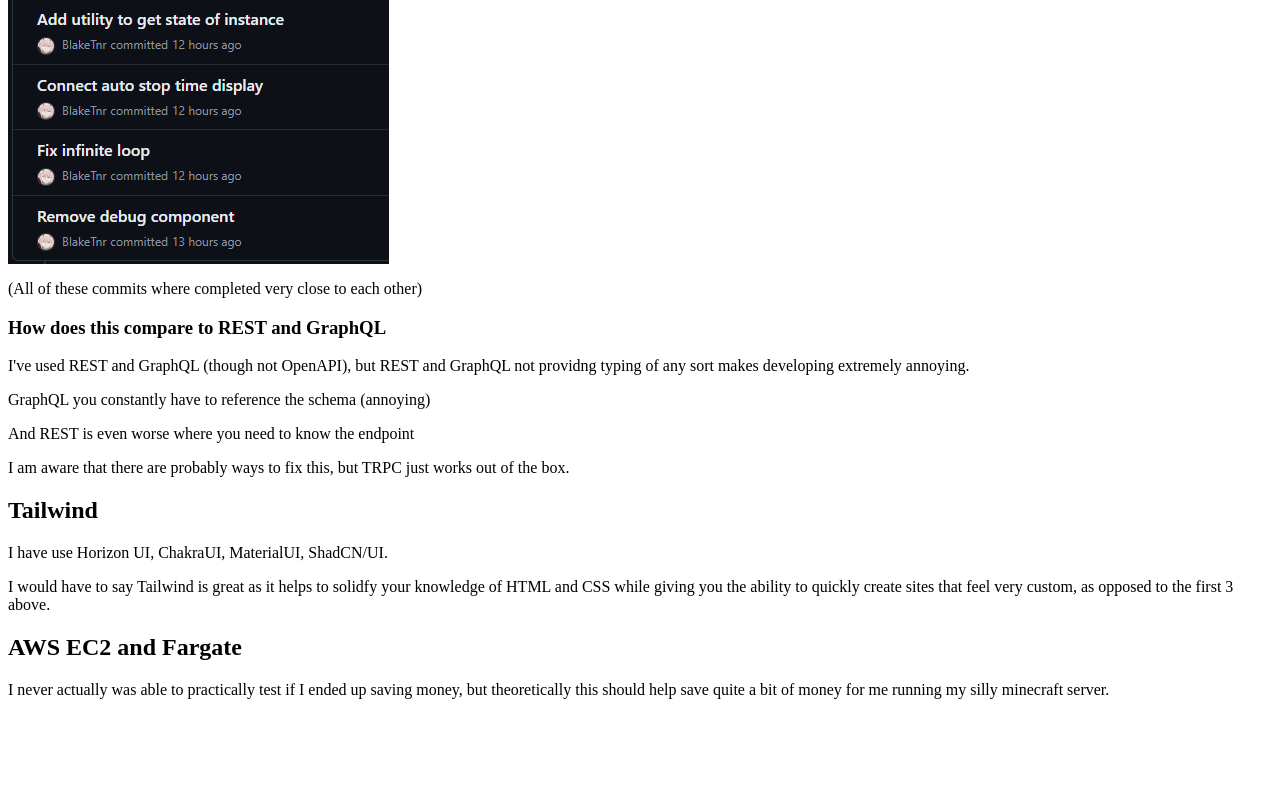
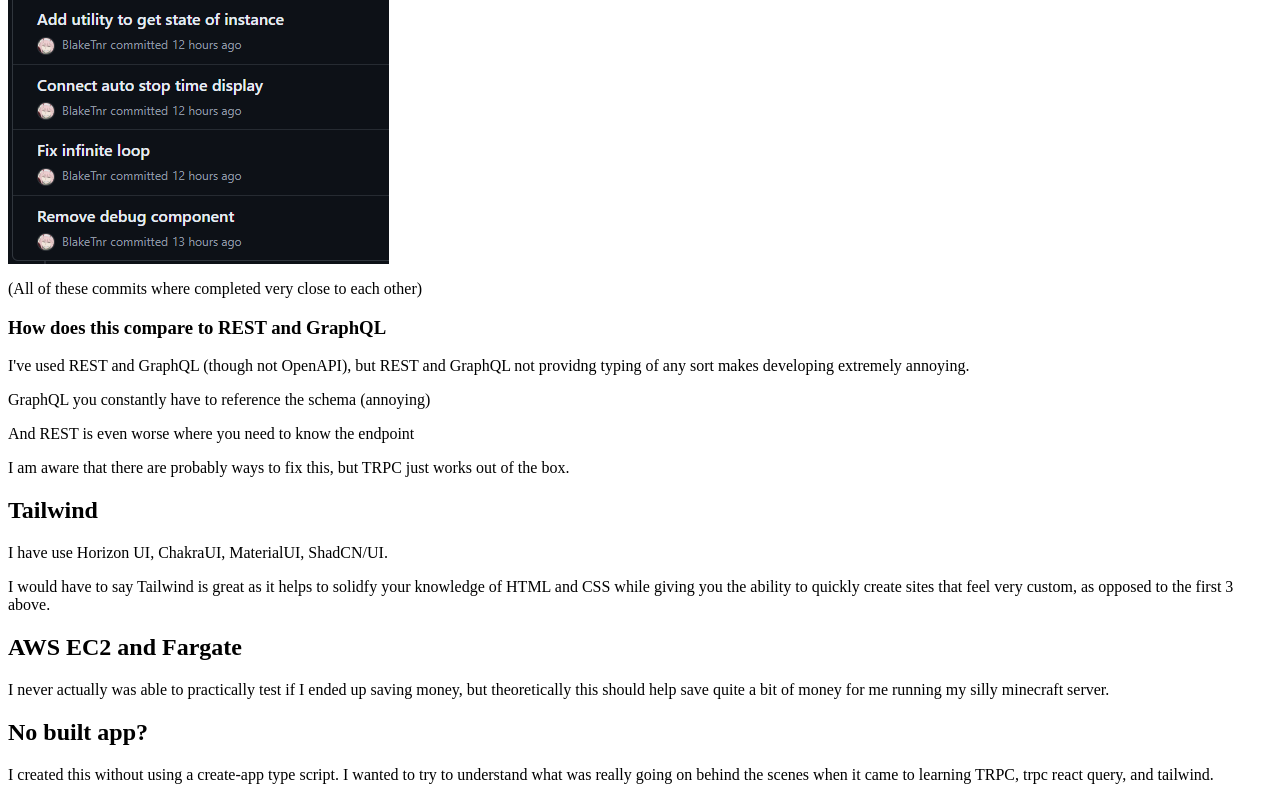
Before and after one commit to BlakeTnr/BlakeTnr-Blog, a plain HTML site: page ec2-panel/index.html in a window 1280 px wide. Shown: the part 1792-2592 px from the top of the page. Before the commit the page ends 2507 px from the top, so only its background shows below. Drawn offline with Linux system fonts and the light colour scheme.

Commit message:
Update index.html

```diff
--- a/ec2-panel/index.html
+++ b/ec2-panel/index.html
@@ -35,4 +35,7 @@
 
     <h2>AWS EC2 and Fargate</h2>
     <p>I never actually was able to practically test if I ended up saving money, but theoretically this should help save quite a bit of money for me running my silly minecraft server.</p>
+
+    <h2>No built app?</h2>
+    <p>I created this without using a create-app type script. I wanted to try to understand what was really going on behind the scenes when it came to learning TRPC, trpc react query, and tailwind.</p>
 </body>
```
